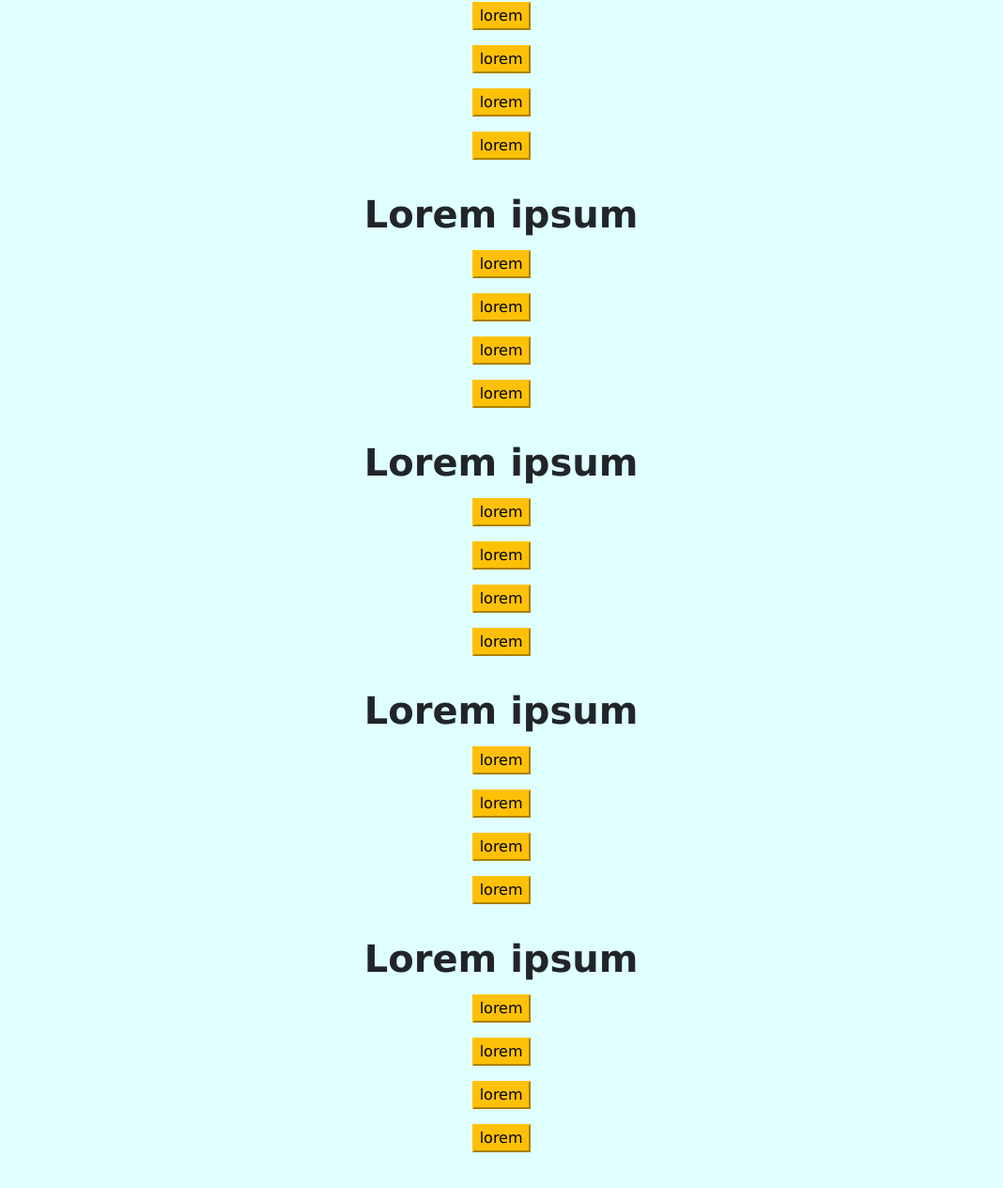
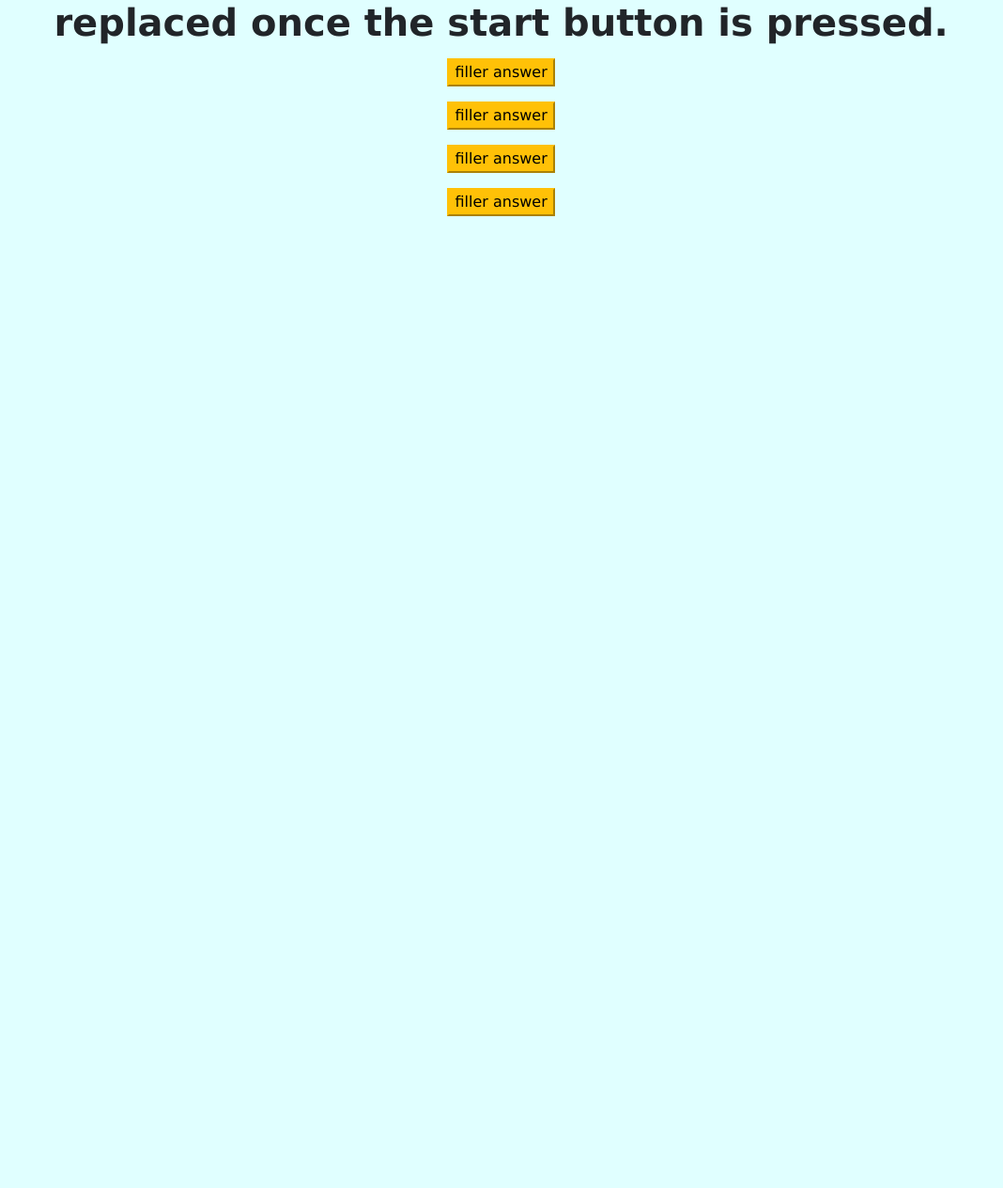
Before and after one commit to tanookibruv/coding-quiz, a plain HTML site: page main.html in a window 1280 px wide. Shown: the part 712-1976 px from the top of the page at 94% size, without its empty margins (173-1241 px from the left). After the commit the page ends 980 px from the top, so only its background shows below. Drawn offline with nearby package versions, Linux system fonts and the light colour scheme.

Commit message:
fillers for now

```diff
--- a/main.html
+++ b/main.html
@@ -18,7 +18,7 @@
             <div class="opening fs-1 fw-bolder">Coding Quiz!</div>
         </header>
 
-        <section>
+        <section class="heading">
             <div class="intro fs-4">
                 <p>Here we will test how familiar you are with JavaScript fundamentals. You'll be able to view your
                     highscore and compare it with your friends. Press the "Start" button to begin!</p>
@@ -26,51 +26,16 @@
             <button type="button" class="start-quiz btn-primary btn btn-large">Start!</button>
         </section>
 
-        <section>
-            <div class="questions fs-1 fw-bolder"> Lorem ipsum</div>
+        <section id="q-and-a" class="hide">
+            <div class="questions fs-1 fw-bolder">Here Is the Filler for the First Question to be replaced once the start button is pressed.</div>
             <div class="btn-group-vertical">
-                <button class="btn-warning d-flex my-2">lorem</button>
-                <button class="btn-warning d-flex my-2">lorem</button>
-                <button class="btn-warning d-flex my-2">lorem</button>
-                <button class="btn-warning d-flex my-2">lorem</button>
+                <button class="btn-warning d-flex my-2">filler answer</button>
+                <button class="btn-warning d-flex my-2">filler answer</button>
+                <button class="btn-warning d-flex my-2">filler answer</button>
+                <button class="btn-warning d-flex my-2">filler answer</button>
             </ul>
         </section>
-        <section>
-            <div class="questions fs-1 fw-bolder"> Lorem ipsum</div>
-            <div class="btn-group-vertical">
-                <button class="btn-warning d-flex my-2">lorem</button>
-                <button class="btn-warning d-flex my-2">lorem</button>
-                <button class="btn-warning d-flex my-2">lorem</button>
-                <button class="btn-warning d-flex my-2">lorem</button>
-            </ul>
-        </section>
-        <section>
-            <div class="questions fs-1 fw-bolder"> Lorem ipsum</div>
-            <div class="btn-group-vertical">
-                <button class="btn-warning d-flex my-2">lorem</button>
-                <button class="btn-warning d-flex my-2">lorem</button>
-                <button class="btn-warning d-flex my-2">lorem</button>
-                <button class="btn-warning d-flex my-2">lorem</button>
-            </ul>
-        </section>
-        <section>
-            <div class="questions fs-1 fw-bolder"> Lorem ipsum</div>
-            <div class="btn-group-vertical">
-                <button class="btn-warning d-flex my-2">lorem</button>
-                <button class="btn-warning d-flex my-2">lorem</button>
-                <button class="btn-warning d-flex my-2">lorem</button>
-                <button class="btn-warning d-flex my-2">lorem</button>
-            </ul>
-        </section>
-        <section>
-            <div class="questions fs-1 fw-bolder"> Lorem ipsum</div>
-            <div class="btn-group-vertical">
-                <button class="btn-warning d-flex my-2">lorem</button>
-                <button class="btn-warning d-flex my-2">lorem</button>
-                <button class="btn-warning d-flex my-2">lorem</button>
-                <button class="btn-warning d-flex my-2">lorem</button>
-            </ul>
-        </section>
+
 
     </main>
     <script src="main.js"></script>
--- a/style.css
+++ b/style.css
@@ -31,3 +31,11 @@ section {
     padding: 5px;
     justify-items: center;
 }
+
+
+.q-and-a {
+    display: flex;
+    flex-direction: column;
+    align-items: center;
+
+}
```
